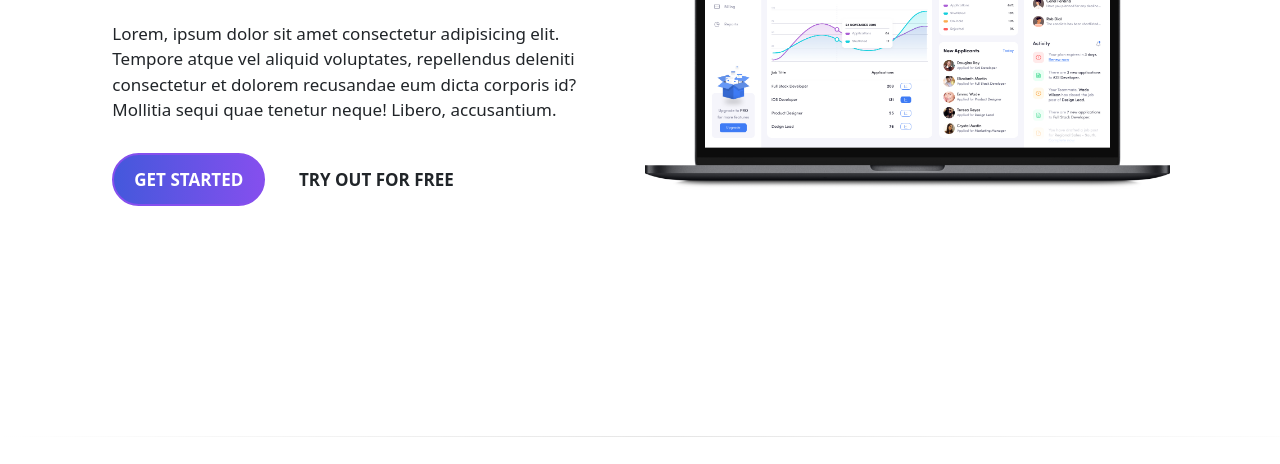
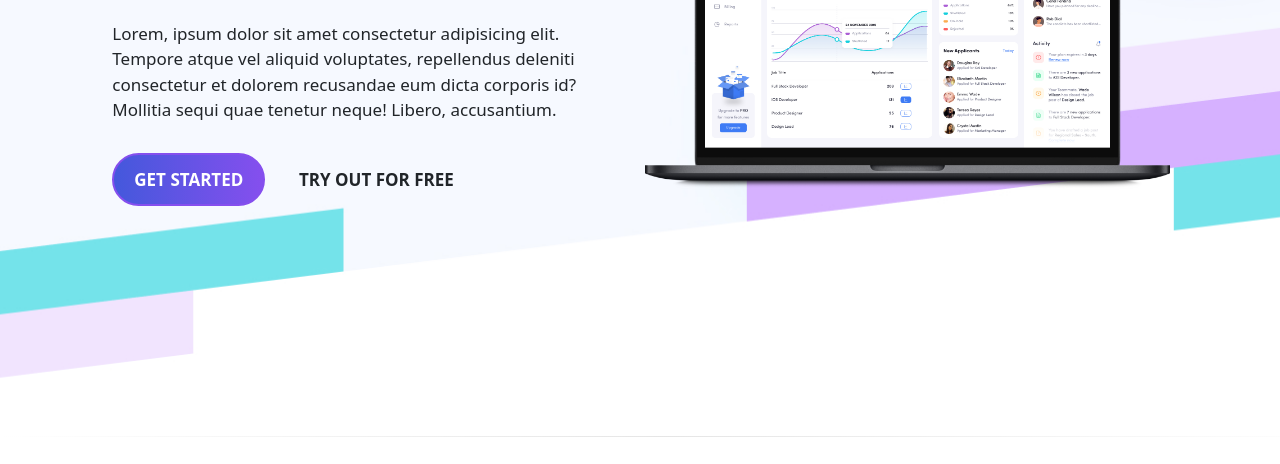
Before and after one commit to Nekskvik/bootstrap-project, a plain HTML site: page index.html in a window 1280 px wide. Shown: the part 420-884 px from the top of the page. Drawn offline with Linux system fonts and the light colour scheme.

Commit message:
Update style.css

```diff
--- a/css/style.css
+++ b/css/style.css
@@ -798,7 +798,7 @@ input[type="checkbox"]{
 
 .showcase{
     min-height: 100vh;
-    background: url(./images/Background.jpg) no-repeat center;
+    background: url(../images/Background.jpg) no-repeat center;
     background-size: cover;
 }
 
```
